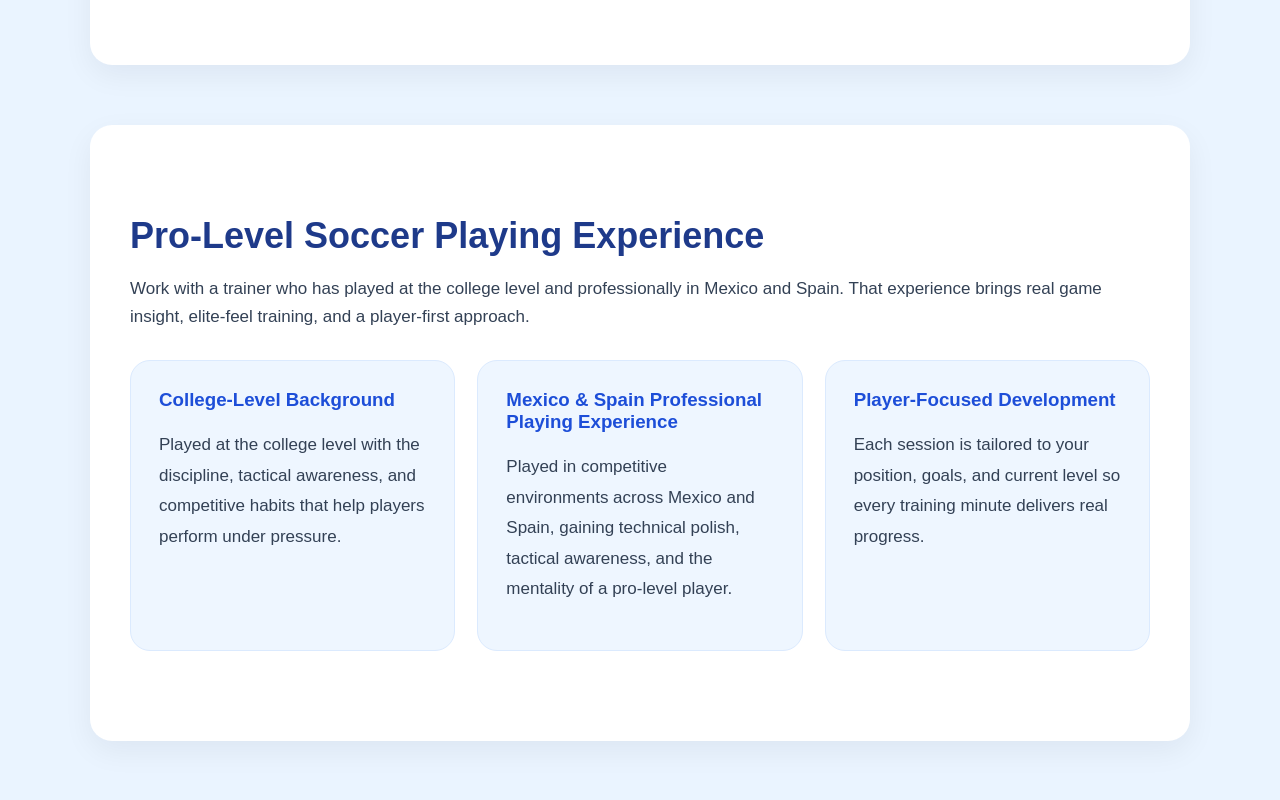
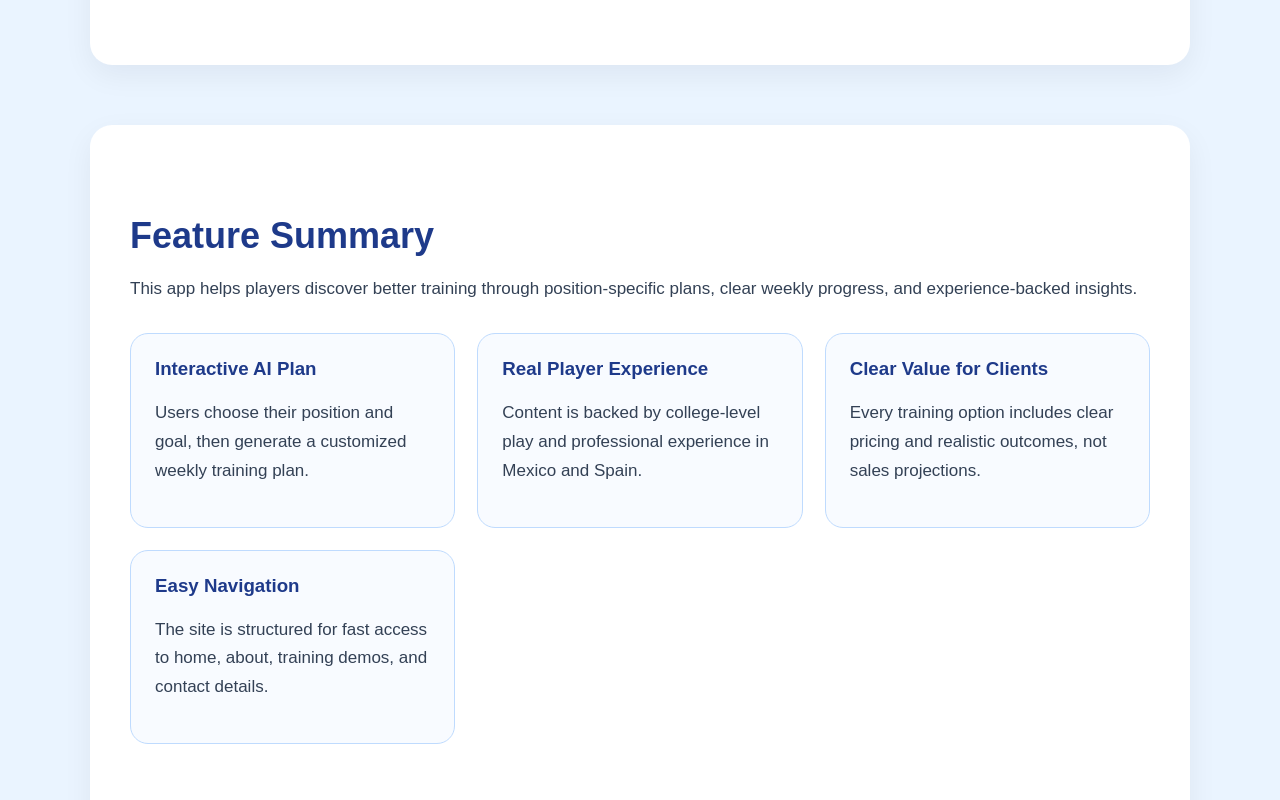
Before and after one commit to acordovabernal11/modelitos-soccer-clinic, a React (Vite) app: page / in a window 1280 px wide. Shown: the part 2040-2840 px from the top of the page. Built offline with nearby package versions, Linux system fonts and the light colour scheme.

Commit message:
Add feature summary section to homepage

```diff
--- a/src/App.jsx
+++ b/src/App.jsx
@@ -97,6 +97,32 @@ function HomePage() {
           <div className="feature-card">
             <h3>Clear Training Plan</h3>
             <p>Every player leaves with a focused plan instead of random drills with no direction.</p>
+          </div>
+        </div>
+      </section>
+
+      <section className="section feature-summary-section">
+        <h2>Feature Summary</h2>
+        <p>
+          This app helps players discover better training through position-specific plans,
+          clear weekly progress, and experience-backed insights.
+        </p>
+        <div className="feature-grid">
+          <div className="feature-card">
+            <h3>Interactive AI Plan</h3>
+            <p>Users choose their position and goal, then generate a customized weekly training plan.</p>
+          </div>
+          <div className="feature-card">
+            <h3>Real Player Experience</h3>
+            <p>Content is backed by college-level play and professional experience in Mexico and Spain.</p>
+          </div>
+          <div className="feature-card">
+            <h3>Clear Value for Clients</h3>
+            <p>Every training option includes clear pricing and realistic outcomes, not sales projections.</p>
+          </div>
+          <div className="feature-card">
+            <h3>Easy Navigation</h3>
+            <p>The site is structured for fast access to home, about, training demos, and contact details.</p>
           </div>
         </div>
       </section>
```
